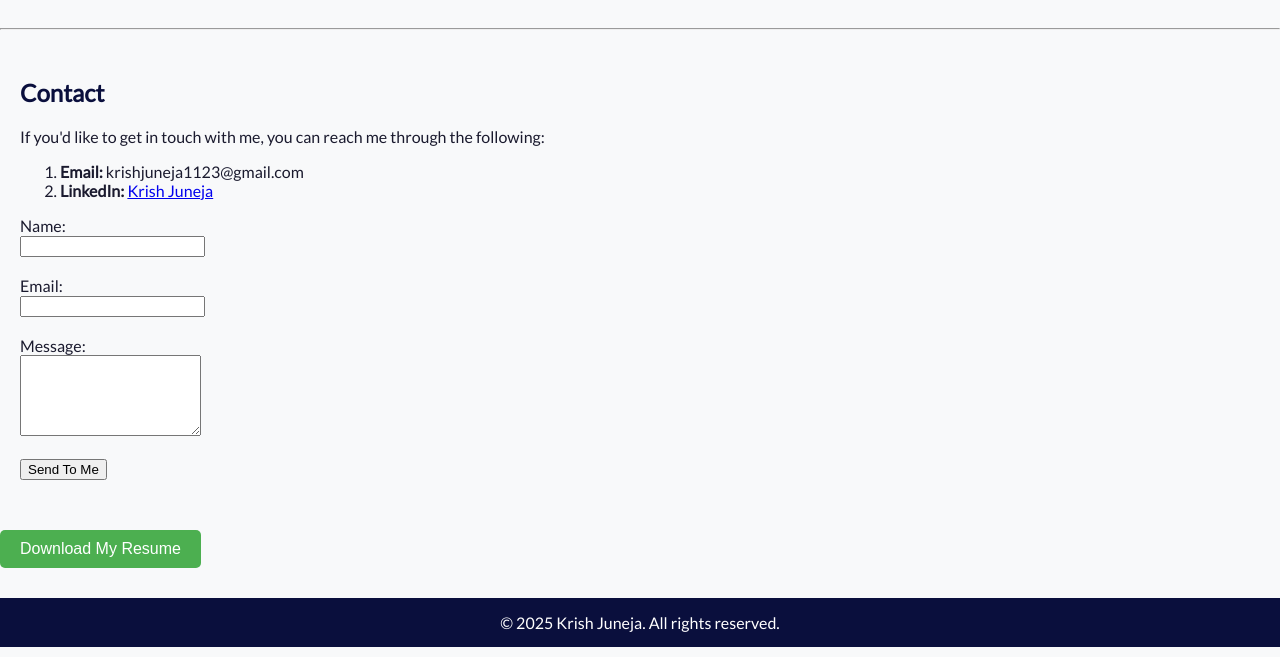
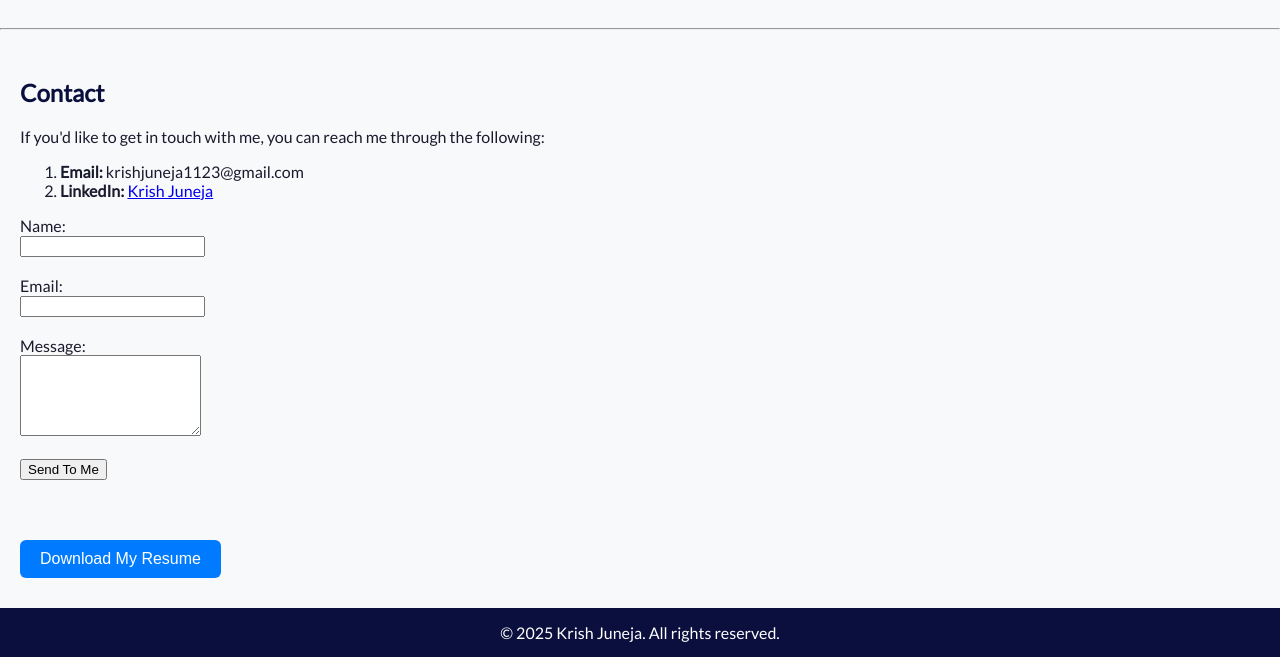
Before and after one commit to Kj1123/Portfolio, a plain HTML site: page index.html in a window 1280 px wide. Shown: the part 2264-2921 px from the top of the page. Drawn offline with Linux system fonts and the light colour scheme.

Commit message:
Update index.html

```diff
--- a/index.html
+++ b/index.html
@@ -147,15 +147,15 @@
 
 </body>
 
-</div>
-  <div style="text-align: left; margin-top: 30px;">
+<div style="margin: 40px 0 0 20px;">
   <a href="Krish_Juneja_Resume.pdf" download>
-    <button style="padding: 10px 20px; font-size: 16px; background-color: #4CAF50; color: white; border: none; border-radius: 5px; cursor: pointer;">
+    <button style="padding: 10px 20px; font-size: 16px; background-color: #007BFF; color: white; border: none; border-radius: 6px; cursor: pointer;">
       Download My Resume
     </button>
   </a>
 </div>
 
 
+
 <footer>&copy; 2025 Krish Juneja. All rights reserved.</footer>
 </html>
```
